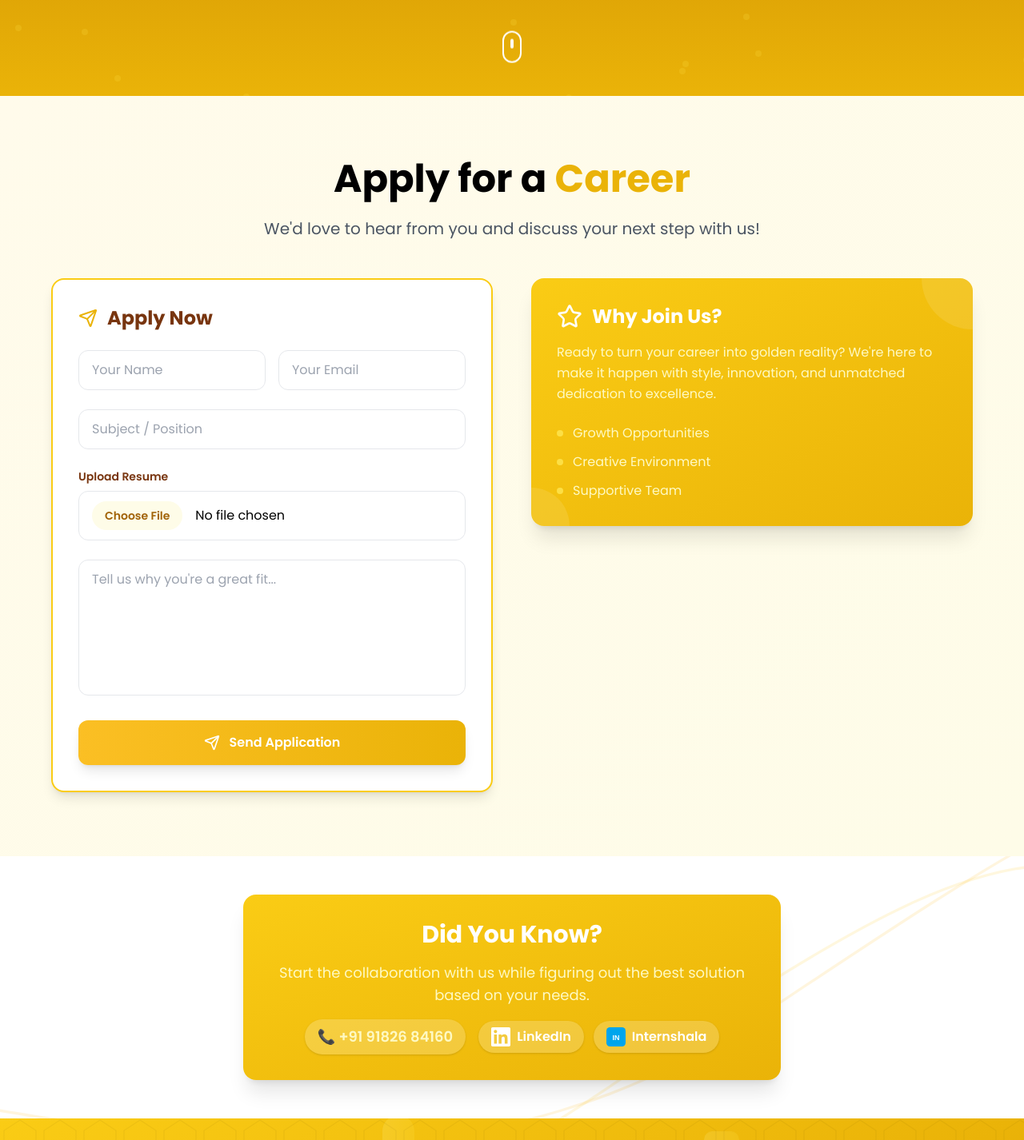
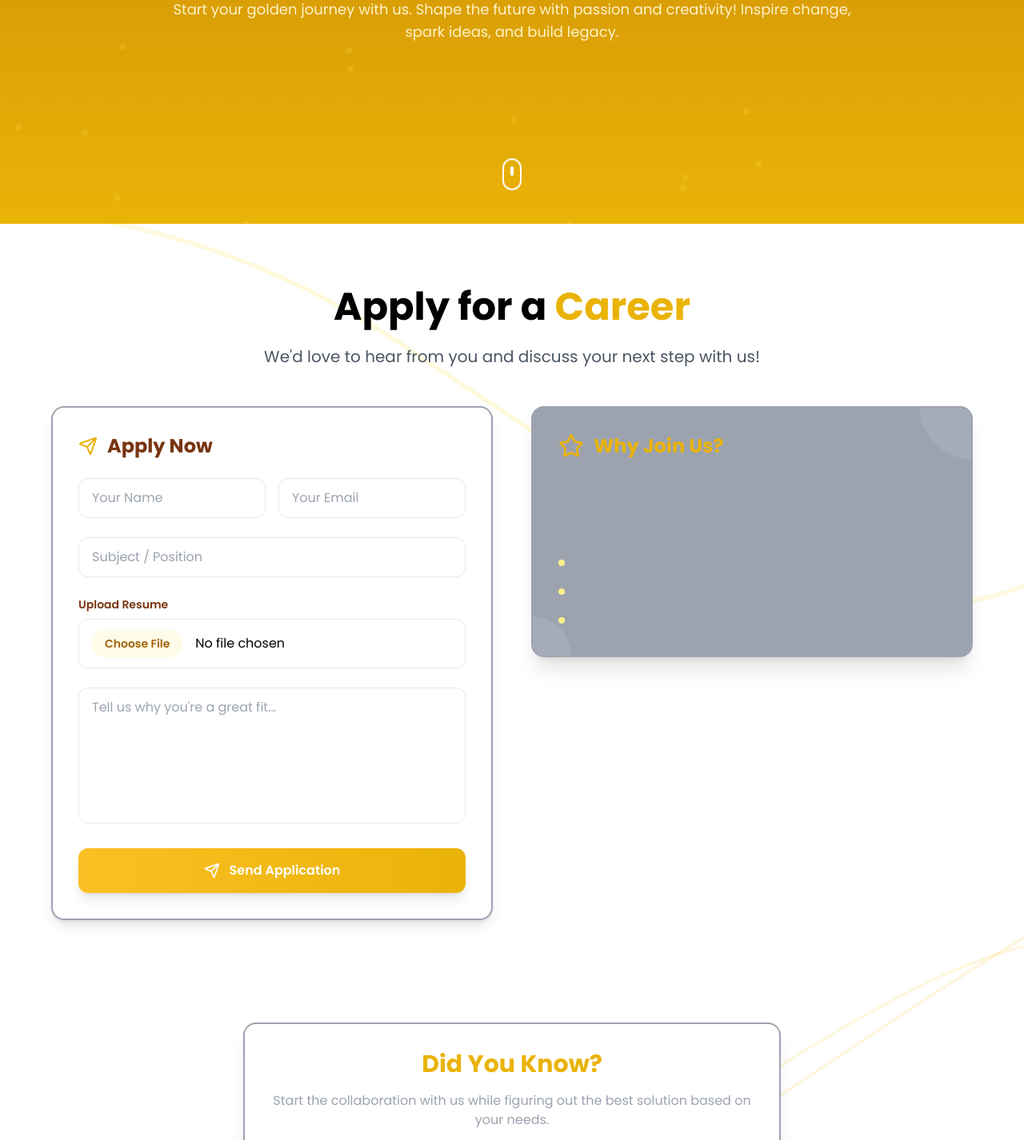
Before and after one commit to frigus-fiesta/main-website-frontend, a Next.js app: page /about/careers in a window 1280 px wide. Shown: the part 280-1706 px from the top of the page at 80% size. Built offline with nearby package versions, Linux system fonts and the light colour scheme.

Commit message:
careers page fixed

```diff
--- a/app/about/careers/page.tsx
+++ b/app/about/careers/page.tsx
@@ -1,7 +1,8 @@
 "use client";
 
 import React, { useEffect, useState } from "react";
-import { Send, Star } from 'lucide-react';
+import { Instagram, Send, Star } from 'lucide-react';
+import Link from "next/link";
 
 import Header from "@/components/Header";
 import Footer from "@/components/Footer";
@@ -78,9 +79,8 @@ export default function CareersPage() {
     <div className="relative min-h-screen overflow-x-hidden">
       <GoldAnimatedBackground />
       <Header />
-      {/* Hero Section with floating gold dots and shimmer text */}
       <section
-        className="relative flex h-[60vh] flex-col items-center justify-center overflow-hidden bg-gradient-to-t from-yellow-500 to-yellow-600 text-center md:h-[50vh]"
+        className="relative flex h-[60vh] flex-col items-center justify-center overflow-hidden bg-gradient-to-t from-yellow-500 to-yellow-600 text-center md:h-[70vh]"
       >
         {/* Floating gold dots */}
         <div className="absolute inset-0 z-0">
@@ -97,13 +97,13 @@ export default function CareersPage() {
             ></div>
           ))}
         </div>
-        <div className={`z-10 px-6 transition-all duration-1000 ease-out ${isHeroVisible ? "translate-y-0 opacity-100" : "translate-y-8 opacity-0"}`}>
-          <h1 className="mb-6 text-4xl font-bold tracking-tight text-white md:text-6xl">
+        <div className={`z-10 px-6 transition-all duration-1000 ease-out`}>
+          <h1 className={`mb-6 text-4xl font-bold tracking-tight text-white md:text-6xl transition-all duration-1000 ease-out ${isHeroVisible ? 'translate-y-0 opacity-100' : 'translate-y-4 opacity-0'}`}>
             <span className="inline-block text-white">
               Careers
             </span>
           </h1>
-          <p className={`text-md mb-8 leading-relaxed text-amber-100 transition-all delay-300 duration-1000 ease-out md:text-lg ${isHeroVisible ? 'translate-y-0 opacity-100' : 'translate-y-4 opacity-0'}`}>Start your golden journey with us. Shape the future with passion and creativity!</p>
+          <p className={`text-md mb-8 leading-relaxed max-w-4xl text-amber-100 transition-all delay-300 duration-1000 ease-out md:text-lg ${isHeroVisible ? 'translate-y-0 opacity-100' : 'translate-y-4 opacity-0'}`}>Start your golden journey with us. Shape the future with passion and creativity! Inspire change, spark ideas, and build legacy.</p>
         </div>
         <div className="absolute bottom-8 left-1/2 z-10 -translate-x-1/2">
           <div className="flex h-10 w-6 animate-bounce justify-center rounded-full border-2 border-white">
@@ -111,8 +111,7 @@ export default function CareersPage() {
           </div>
         </div>
       </section>
-      {/* Careers Application Form Section (styled like Contact Us) */}
-      <section className="bg-gradient-to-br from-amber-50 to-yellow-50 px-6 py-20">
+      <section className={`px-6 py-20 transition-all duration-1000 ease-out ${isHeroVisible ? "translate-y-0 opacity-100" : "translate-y-8 opacity-0"}`}>
         <div className="max-w-8xl mx-auto">
           <div className="mb-12 text-center">
             <h2 className="animate-fade-in-up mb-6 text-4xl font-bold text-black md:text-5xl">Apply for a <span className='text-yellow-500'>Career</span></h2>
@@ -120,7 +119,7 @@ export default function CareersPage() {
           </div>
           <div className="mx-auto grid max-w-6xl gap-12 lg:grid-cols-2">
             <div className="relative">
-              <div className="animate-slide-in-up w-full rounded-2xl border-2 border-yellow-400 bg-white p-8 shadow-lg transition-all duration-500">
+              <div className="animate-slide-in-up w-full rounded-2xl border-2 border-gray-400 bg-white p-8 shadow-lg transition-all duration-500">
                 <div className="absolute -right-4 -top-4 size-8 animate-ping rounded-full bg-gradient-to-r from-yellow-400 to-yellow-600 opacity-20" />
                 <h3 className="mb-6 flex items-center gap-3 text-2xl font-bold text-amber-900">
                   <Send className="size-6 text-yellow-500 transition-transform duration-300 hover:rotate-12" />
@@ -204,31 +203,31 @@ export default function CareersPage() {
               </div>
             </div>
             <div className="space-y-8">
-              <div className="animate-slide-in-up animation-delay-200 relative overflow-hidden rounded-2xl bg-gradient-to-br from-yellow-400 to-yellow-500  p-8 text-white shadow-xl transition-all duration-500">
+              <div className="animate-slide-in-up animation-delay-200 relative overflow-hidden rounded-2xl bg-gradient-to-br from-gray-400 to-gray-400 border-2 border-gray-400 p-8 text-white shadow-xl transition-all duration-500">
                 <div className="absolute right-0 top-0 size-32 -translate-y-16 translate-x-16 rounded-full bg-white/10" />
                 <div className="absolute bottom-0 left-0 size-24 -translate-x-12 translate-y-12 rounded-full bg-white/10" />
                 <div className="relative z-10">
                   <div className="mb-4 flex items-center gap-3">
-                    <Star className="size-8 animate-pulse" />
-                    <h3 className="text-2xl font-bold">
+                    <Star className="size-8 text-yellow-500" />
+                    <h3 className="text-2xl font-bold text-yellow-500">
                       Why Join Us?
                     </h3>
                   </div>
-                  <p className="mb-6 leading-relaxed text-yellow-100">
+                  <p className="mb-6 leading-relaxed text-gray-400">
                     Ready to turn your career into golden reality? We're here to make it happen with style, innovation, and unmatched dedication to excellence.
                   </p>
                   <div className="space-y-3">
                     <div className="flex items-center gap-3">
-                      <div className="size-2 animate-pulse rounded-full bg-yellow-300" />
-                      <span className="text-yellow-100">Growth Opportunities</span>
+                      <div className="size-2 animate-pulse rounded-full bg-yellow-200" />
+                      <span className="text-gray-400">Growth Opportunities</span>
                     </div>
                     <div className="flex items-center gap-3">
-                      <div className="size-2 animate-pulse rounded-full bg-yellow-300" />
-                      <span className="text-yellow-100">Creative Environment</span>
+                      <div className="size-2 animate-pulse rounded-full bg-yellow-200" />
+                      <span className="text-gray-400">Creative Environment</span>
                     </div>
                     <div className="flex items-center gap-3">
-                      <div className="size-2 animate-pulse rounded-full bg-yellow-300" />
-                      <span className="text-yellow-100">Supportive Team</span>
+                      <div className="size-2 animate-pulse rounded-full bg-yellow-200" />
+                      <span className="text-gray-400">Supportive Team</span>
                     </div>
                   </div>
                 </div>
@@ -237,20 +236,19 @@ export default function CareersPage() {
           </div>
         </div>
       </section>
-      {/* Did You Know Section styled like Contact Us gold card */}
-      <section className="relative z-10 flex flex-col items-center justify-center px-4 py-12">
-        <div className="animate-fade-in-up w-full max-w-2xl rounded-2xl bg-gradient-to-br from-yellow-400 to-yellow-500 p-8 text-center shadow-xl">
-          <h2 className="animate-text-shimmer mb-4 text-3xl font-bold text-white">Did You Know?</h2>
-          <p className="mb-4 text-lg text-yellow-100">Start the collaboration with us while figuring out the best solution based on your needs.</p>
+      <section className={`relative z-10 flex flex-col items-center justify-center px-4 py-12 transition-all duration-1000 ease-out ${isHeroVisible ? "translate-y-0 opacity-100" : "translate-y-8 opacity-0"}`}>
+        <div className="animate-fade-in-up w-full border-2 border-gray-400 max-w-2xl rounded-2xl bg-white p-8 text-center shadow-xl">
+          <h2 className="animate-text-shimmer mb-4 text-3xl font-bold text-yellow-500">Did You Know?</h2>
+          <p className="mb-4 text-md text-gray-400">Start the collaboration with us while figuring out the best solution based on your needs.</p>
           <div className="mt-4 flex flex-col items-center justify-center gap-4 md:flex-row">
-            <span className="inline-block rounded-full bg-white/20 px-4 py-2 text-lg font-semibold text-yellow-100 shadow">📞 +91 91826 84160</span>
+            <Link href={`tel:+91-9182684160`} className="inline-block rounded-full bg-white/20 px-4 py-2 text-lg font-semibold text-gray-400 shadow border border-gray-700">📞 +91 91826 84160</Link>
             <div className="mt-2 flex gap-3 md:mt-0">
-              <a href="https://linkedin.com" target="_blank" rel="noopener noreferrer" className="flex items-center gap-2 rounded-full bg-white/20 px-4 py-2 font-semibold text-white shadow transition-all duration-200 hover:scale-110 hover:shadow-lg hover:ring-2 hover:ring-white/40">
+              <Link href="https://www.linkedin.com/company/frigus-fiesta-entertainments" target="_blank" rel="noopener noreferrer" className="flex items-center gap-2 rounded-full bg-white/20 border border-gray-700 px-4 py-2 font-semibold text-gray-400">
                 <LinkedInIcon /> LinkedIn
-              </a>
-              <a href="https://internshala.com" target="_blank" rel="noopener noreferrer" className="flex items-center gap-2 rounded-full bg-white/20 px-4 py-2 font-semibold text-white shadow transition-all duration-200 hover:scale-110 hover:shadow-lg hover:ring-2 hover:ring-white/40">
-                <InternshalaIcon /> Internshala
-              </a>
+              </Link>
+              <Link href="https://www.instagram.com/frigusfiesta?igsh=OHcyeGlwZmlkbWtn" target="_blank" rel="noopener noreferrer" className="flex items-center gap-2 rounded-full bg-white/20 border border-gray-700 px-4 py-2 font-semibold text-gray-400">
+                <Instagram /> Instagram
+              </Link>
             </div>
           </div>
         </div>
```
